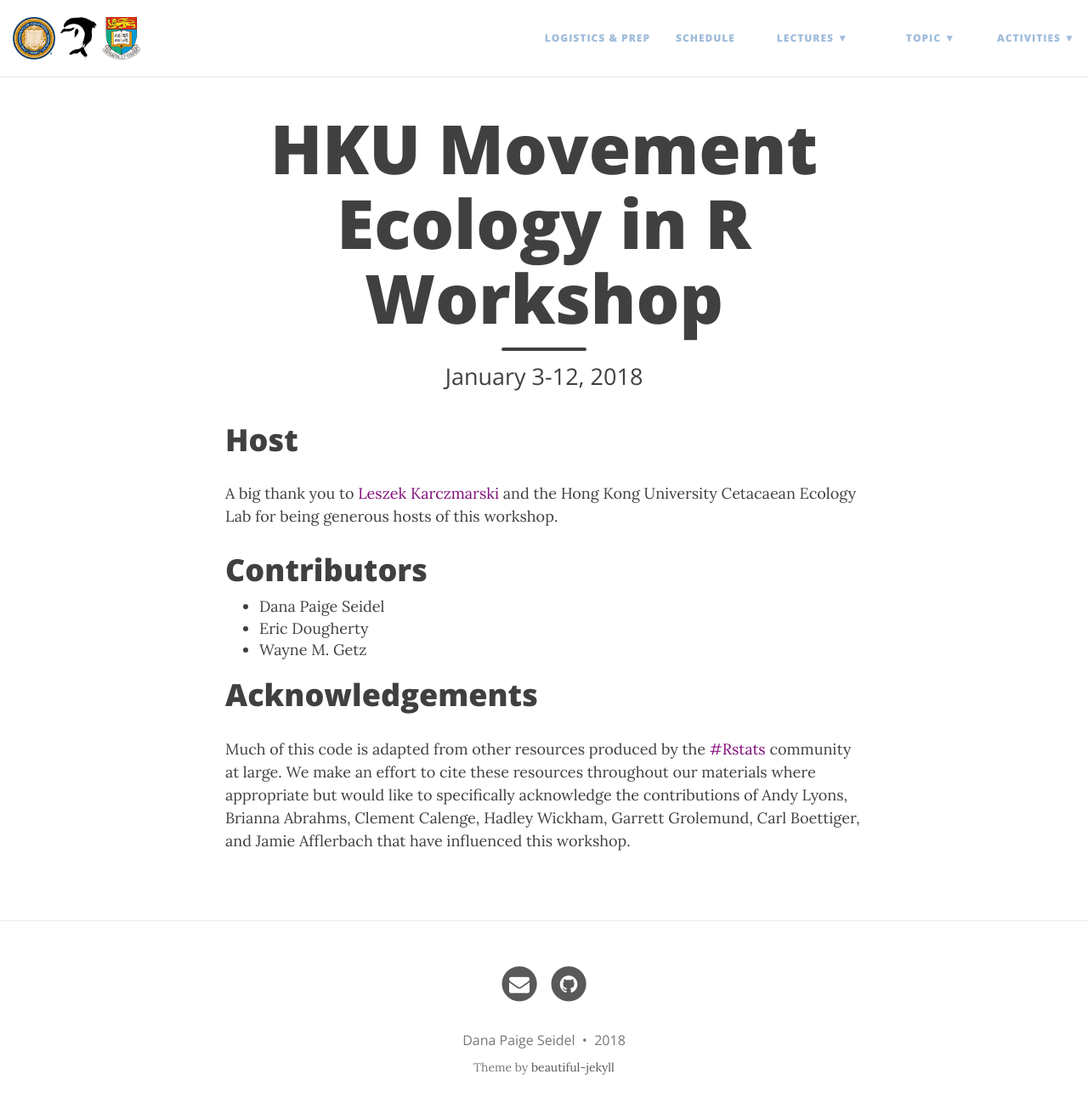
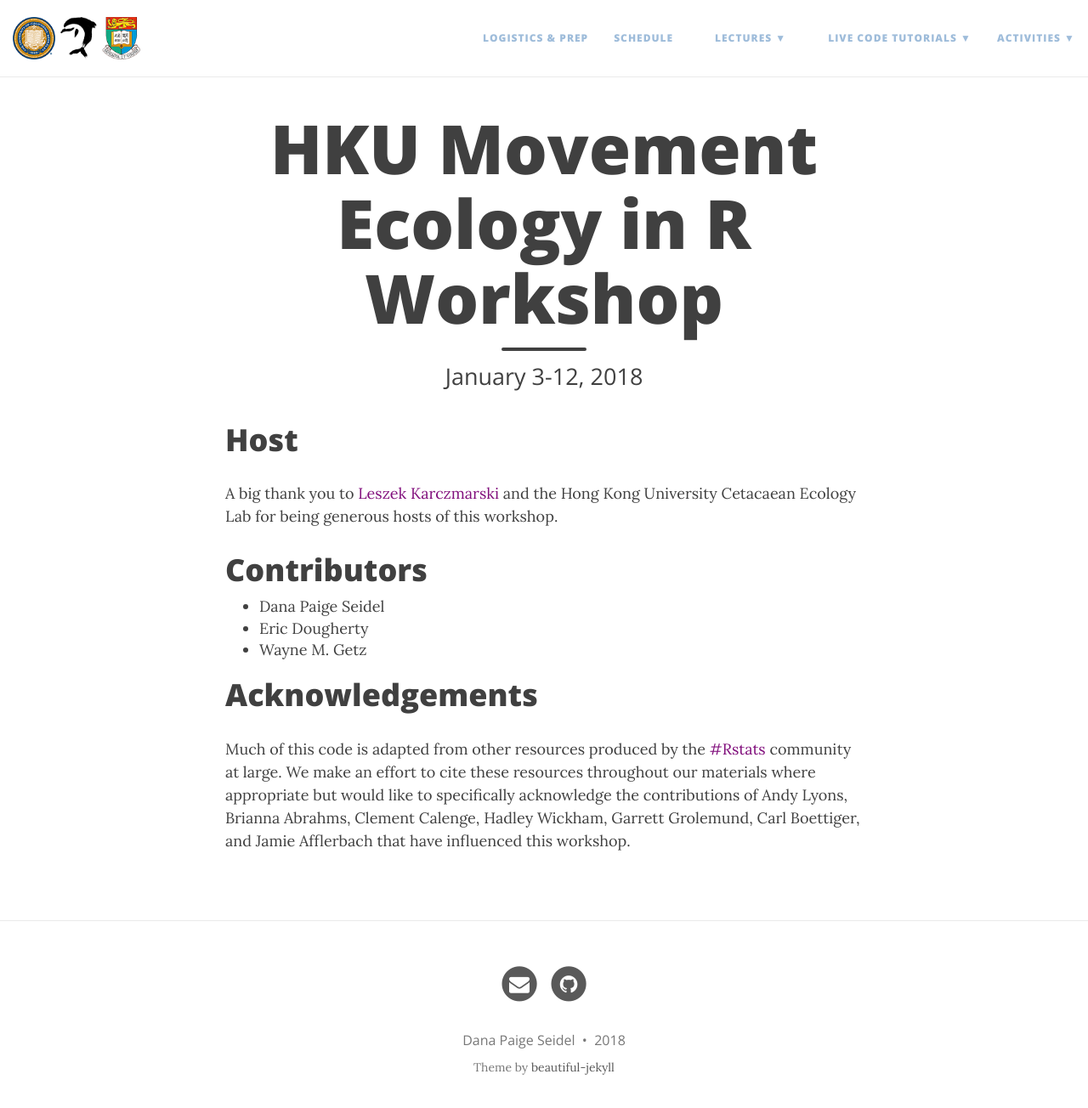
Before and after one commit to dpseidel/MovEco-R-Workshop, a Jekyll site: the page built from index.html, in a window 1280 px wide and 1317 px high. Shown: the top 1304 px of the window at 85% size. Built offline with Jekyll 4.4.1, drawn with Linux system fonts in a browser that asks for light colours; nearby versions of some CDN libraries; the list of posts is cut into pages by our own code.

Commit message:
spelling fix config

```diff
--- a/_config.yml
+++ b/_config.yml
@@ -31,9 +31,9 @@
     - Home Range Estimation: "Materials/Day3/HongKongMovement2018Lec3.pdf"
     - Space Time Considerations: "Materials/Day4/HongKongMovement2018Lec4.pdf"
     - Modelling Habitat Selection: "Materials/Day5/HongKongMovement2018Lec5.pdf"
-    - Behavioral Aanlaysis: "Materials/Day6/HongKongMovement2018Lec6.pdf"
+    - Behavioral Analysis: "Materials/Day6/HongKongMovement2018Lec6.pdf"
     - Simulating Movement: "Materials/Day7/HongKongMovement2018Lec7.pdf"
-  Topic:
+  Live Code Tutorials:
     - Basics in R: "Materials/Day1/Basics_in_R"
     - Basics 2 in R: "Materials/Day1/More_Advanced_R"
     - Spatial Data in R: "Materials/Day2/Spatial_Data_in_R"
```
